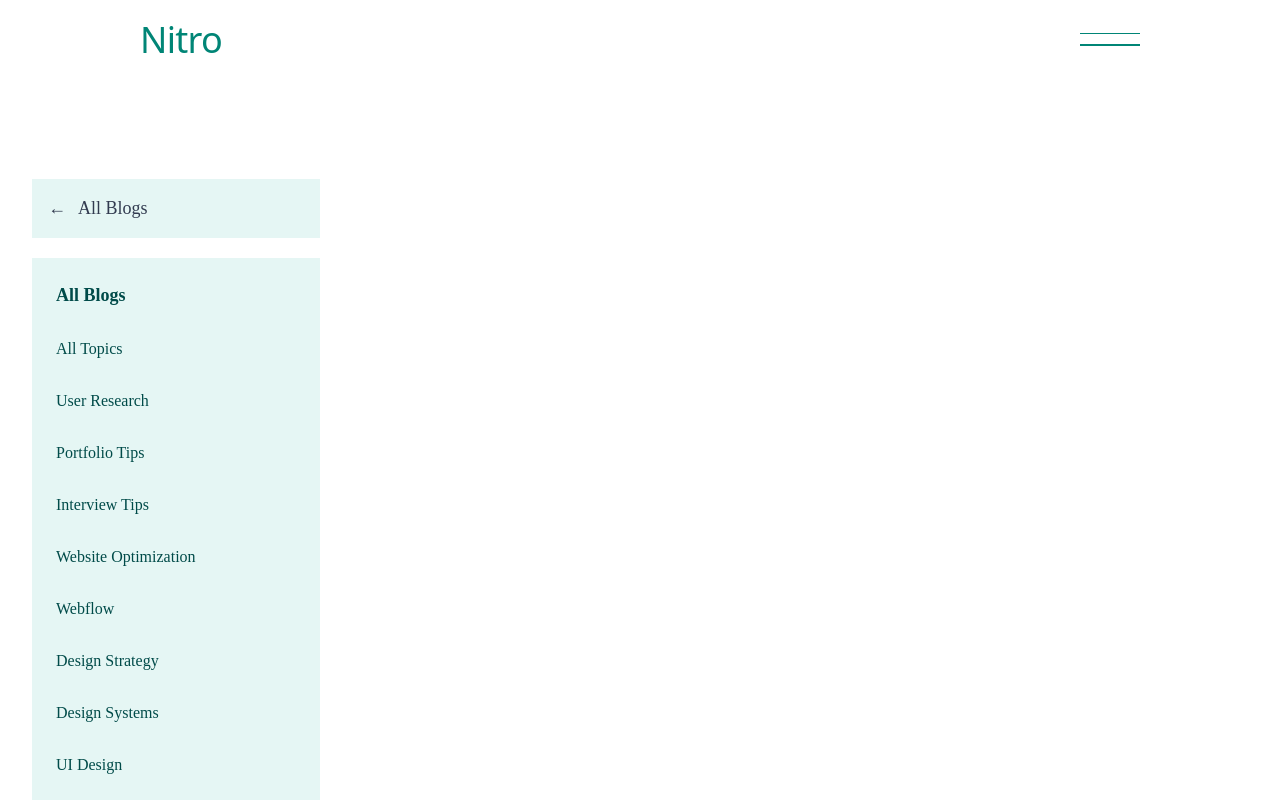
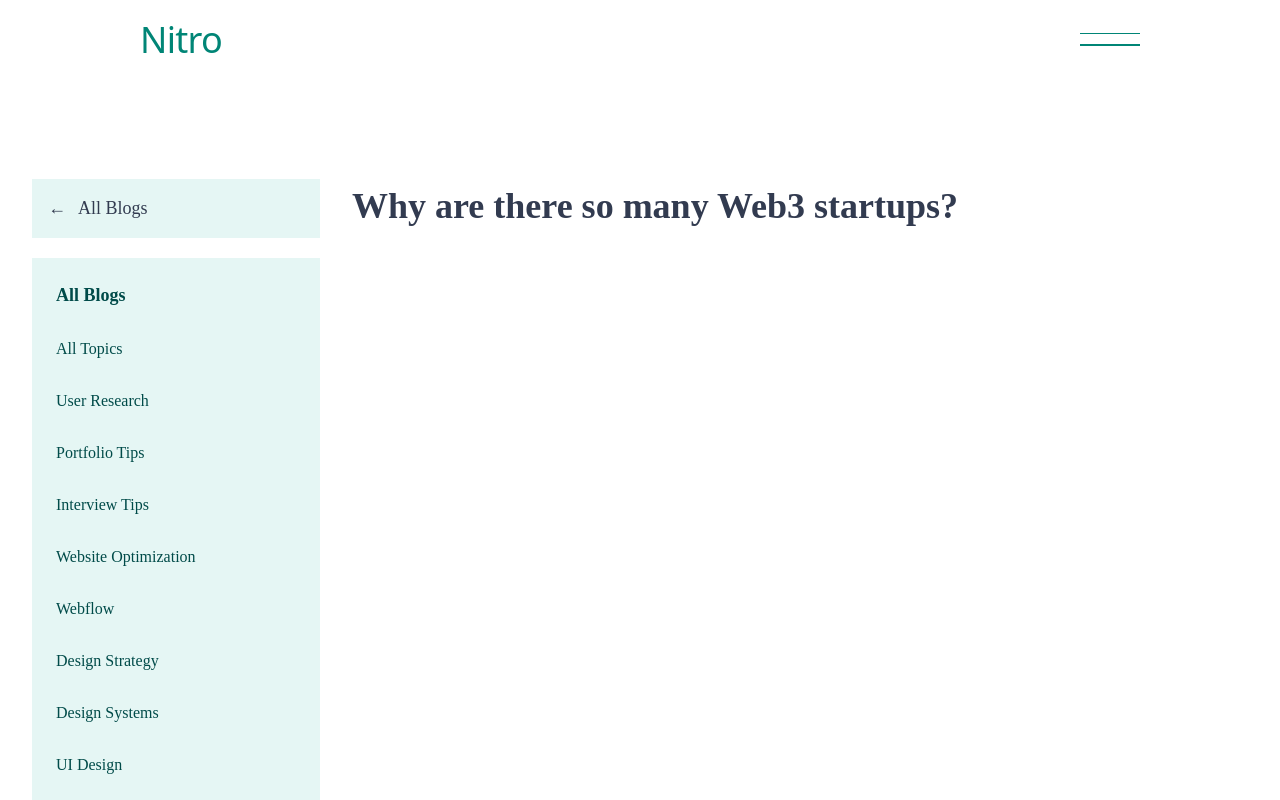
Before and after one commit to Sorel-Haller/duo, a Vue app: page /blog in a window 1280 px wide. Shown: the top 800 px of the page. Built offline with nearby package versions, Linux system fonts and the light colour scheme.

Commit message:
Added article title and styled it

```diff
--- a/src/components/articlesBlog.vue
+++ b/src/components/articlesBlog.vue
@@ -1,8 +1,8 @@
 <template>
     <div class="bg-white pt-[100px] pb-[100px] sm:pr-8 pr-5 sm:pl-8 pl-5 flex justify-center items-center">
-        <div class="flex fex-col md:flex-row gap-8 w-full">
+        <div class="flex md:flex-row flex-col gap-8 w-full">
             <!-- Category -->
-             <div class="flex flex-col gap-5 md:w-72 w-full">
+            <div class="flex flex-col gap-5 md:w-72 w-full">
                 <!-- Search -->
                  <a class="bg-[#E5F6F4] p-4 flex flex-row gap-3 cursor-pointer">
                     <p class="font-[supreme] font-normal text-[#323B50] text-[18px]">	&larr;</p>
@@ -24,8 +24,11 @@
                         <li><a href="#">UX Design</a></li>
                     </ul>
                 </aside>
-             </div>
+            </div>
             <!-- Article -->
+            <div class="flex flex-col gap-4">
+                <h2 class="font-[outfit] font-semibold text-[#323B50] text-[28px] sm:text-[36px]">Why are there so many Web3 startups?</h2>
+            </div>
         </div>
     </div>
 </template>
```
